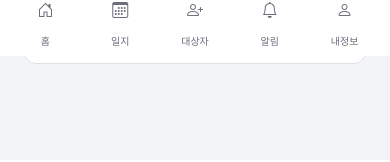
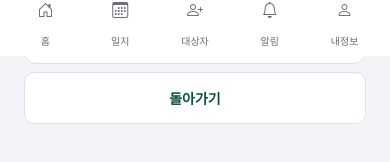
Before and after one commit to moody1317/piuda_careon, a React (Vite) app: page /my/privacy in a window 390 px wide. Shown: the part 788-950 px from the top of the page. Built offline with nearby package versions, Linux system fonts and the light colour scheme.

Commit message:
모바일 수정

```diff
--- a/src/apps/caregiver-mobile/pages/Home.jsx
+++ b/src/apps/caregiver-mobile/pages/Home.jsx
@@ -19,6 +19,8 @@ const STATUS_LABEL = {
 
 function Home() {
     const navigate = useNavigate();
+    const totalVisits = VISITS.length;
+    const alertVisits = VISITS.filter((visit) => visit.status === 'alert').length;
 
     return (
         <div className="cg-visit">
@@ -27,11 +29,11 @@ function Home() {
             <PageHeader title="오늘의 방문 일정" subtitle="2026년 5월 26일 화요일 · 김민지 생활지원사">
                 <div className="cg-visit-stats">
                     <div className="cg-visit-stat">
-                        <p className="cg-visit-stat-value">8</p>
+                        <p className="cg-visit-stat-value">{totalVisits}</p>
                         <p className="cg-visit-stat-label">오늘 방문 예정</p>
                     </div>
                     <div className="cg-visit-stat">
-                        <p className="cg-visit-stat-value">1</p>
+                        <p className="cg-visit-stat-value">{alertVisits}</p>
                         <p className="cg-visit-stat-label">특이사항 알림</p>
                     </div>
                 </div>
--- a/src/apps/caregiver-mobile/pages/PrivacyNotice.css
+++ b/src/apps/caregiver-mobile/pages/PrivacyNotice.css
@@ -9,7 +9,6 @@
 .cg-privacy-body {
     flex: 1;
     background-color: var(--bgPage);
-    border-radius: var(--radius-card) var(--radius-card) 0 0;
     margin-top: -20px;
     padding: var(--spacing-card) var(--spacing-page) calc(env(safe-area-inset-bottom) + 96px);
     box-sizing: border-box;
@@ -129,3 +128,25 @@
 .cg-privacy-link i {
     color: var(--textHint);
 }
+
+.cg-privacy-back-button {
+    width: 100%;
+    height: 52px;
+    margin-top: var(--gap-card);
+    background-color: var(--bgCard);
+    color: var(--primaryDark);
+    border: 1px solid var(--border);
+    border-radius: var(--radius-field);
+    font-family: var(--font-family-bold);
+    font-size: var(--font-size-md);
+    font-weight: var(--font-weight-bold);
+    cursor: pointer;
+}
+
+.cg-privacy-back-button:hover {
+    background-color: var(--primaryLight);
+}
+
+.cg-privacy-back-button:active {
+    filter: brightness(0.95);
+}
--- a/src/apps/caregiver-mobile/pages/PrivacyNotice.jsx
+++ b/src/apps/caregiver-mobile/pages/PrivacyNotice.jsx
@@ -1,3 +1,4 @@
+import { useNavigate } from 'react-router-dom';
 import StatusBar from '../ui/StatusBar';
 import PageHeader from '../ui/PageHeader';
 import BottomMenu from '../ui/BottomMenu';
@@ -37,6 +38,8 @@ const POLICIES = [
 ];
 
 function PrivacyNotice() {
+    const navigate = useNavigate();
+
     return (
         <div className="cg-privacy">
             <StatusBar />
@@ -73,6 +76,10 @@ function PrivacyNotice() {
                     <span>개인정보처리방침 전문 보기</span>
                     <i className="bi bi-chevron-right" />
                 </div>
+
+                <button className="cg-privacy-back-button" type="button" onClick={() => navigate(-1)}>
+                    돌아가기
+                </button>
             </div>
 
             <BottomMenu />
```
